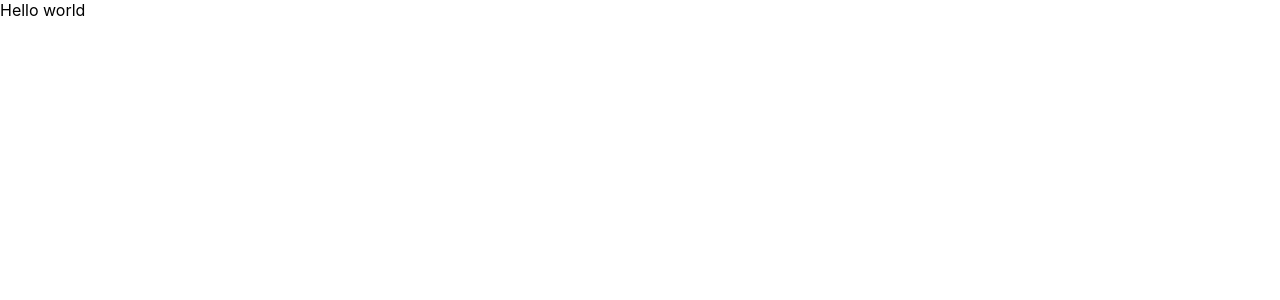
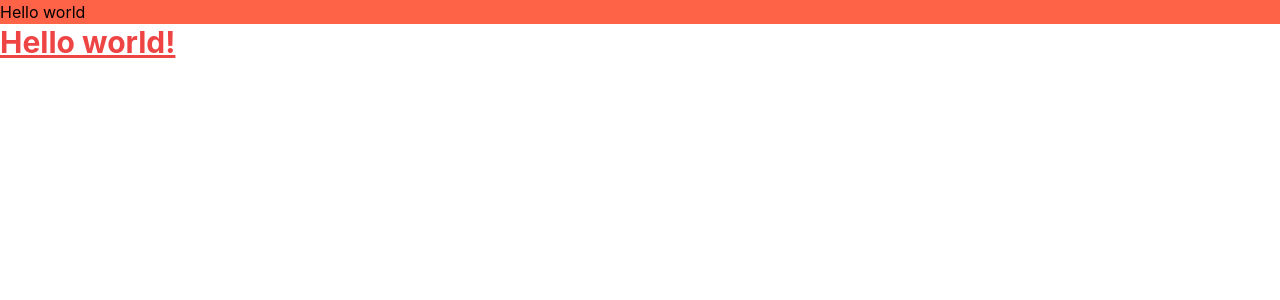
Before and after one commit to Four-Dollar/frontend-repo, a React (Create React App) app: page / in a window 1280 px wide. Shown: the top 300 px of the page. Built offline with nearby package versions, Linux system fonts and the light colour scheme.

Commit message:
conf: 프로젝트 초기 설정 -3
- styled-components 설정
- tailwindcss 설정

```diff
--- a/package.json
+++ b/package.json
@@ -13,6 +13,7 @@
     "react": "^18.2.0",
     "react-dom": "^18.2.0",
     "react-scripts": "5.0.1",
+    "styled-components": "^5.3.6",
     "typescript": "^4.9.3",
     "web-vitals": "^2.1.4"
   },
@@ -75,8 +76,10 @@
     "@storybook/preset-create-react-app": "^4.1.2",
     "@storybook/react": "^6.5.13",
     "@storybook/testing-library": "^0.0.13",
+    "@types/styled-components": "^5.1.26",
     "@typescript-eslint/eslint-plugin": "^5.43.0",
     "@typescript-eslint/parser": "^5.43.0",
+    "autoprefixer": "^10.4.13",
     "babel-plugin-named-exports-order": "^0.0.2",
     "eslint": "^8.28.0",
     "eslint-config-prettier": "^8.5.0",
@@ -84,9 +87,12 @@
     "eslint-plugin-react": "^7.31.11",
     "eslint-plugin-storybook": "^0.6.7",
     "husky": "^8.0.2",
+    "jest-styled-components": "^7.1.1",
     "lint-staged": "^13.0.3",
+    "postcss": "^8.4.19",
     "prettier": "^2.7.1",
     "prop-types": "^15.8.1",
+    "tailwindcss": "^3.2.4",
     "webpack": "^5.75.0"
   }
 }
--- /dev/null
+++ b/postcss.config.js
@@ -0,0 +1,6 @@
+module.exports = {
+  plugins: {
+    tailwindcss: {},
+    autoprefixer: {},
+  },
+}
--- a/src/App.tsx
+++ b/src/App.tsx
@@ -1,7 +1,19 @@
 import React from 'react';
+import styled from 'styled-components';
+
+const TestDiv = styled.div`
+	background-color: tomato;
+`;
 
 function App() {
-	return <div>Hello world</div>;
+	return (
+		<>
+			<TestDiv>Hello world</TestDiv>
+			<h1 className="text-3xl font-bold underline text-red-500">
+				Hello world!
+			</h1>
+		</>
+	);
 }
 
 export default App;
--- a/src/index.css
+++ b/src/index.css
@@ -1,3 +1,7 @@
+@tailwind base;
+@tailwind components;
+@tailwind utilities;
+
 body {
   margin: 0;
   font-family: -apple-system, BlinkMacSystemFont, 'Segoe UI', 'Roboto', 'Oxygen',
--- /dev/null
+++ b/tailwind.config.js
@@ -0,0 +1,8 @@
+/** @type {import('tailwindcss').Config} */
+module.exports = {
+  content: ["./src/**/*.{js,jsx,ts,tsx}"],
+  theme: {
+    extend: {},
+  },
+  plugins: [],
+};
```
Also changed, not shown: 1 other file (tests, documents, lock files or other folders).
